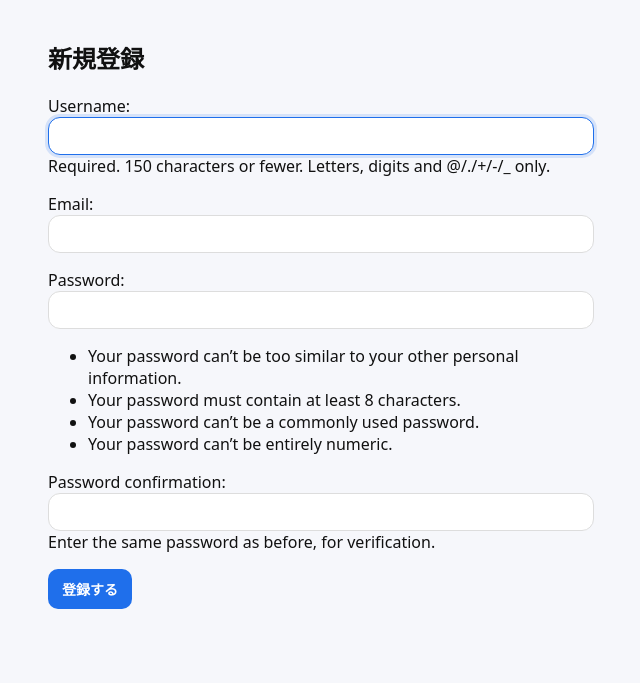
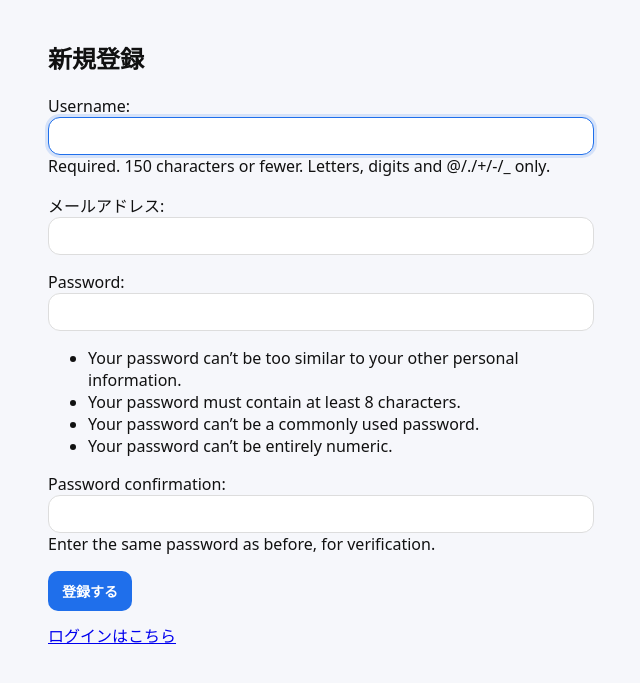
Before and after one commit to 3525ta1ch1-png/trip-plus, a Django app: page /signup/ in a window 1280 px wide. Shown: the part 138-821 px from the top of the page, without its empty margins (142-782 px from the left). Before the commit the page ends 747 px from the top, so only its background shows below. Run offline with Django 5.2, Linux system fonts and the light colour scheme.

Commit message:
新規登録画面

```diff
--- a/accounts/forms.py
+++ b/accounts/forms.py
@@ -5,7 +5,7 @@ from django.contrib.auth import get_user_model
 User = get_user_model()
 
 class SignupForm(UserCreationForm):
-    email = forms.EmailField(required=True)
+    email = forms.EmailField(required=True, label="メールアドレス")
 
     class Meta(UserCreationForm.Meta):
         model = User
--- a/accounts/templates/accounts/login.html
+++ b/accounts/templates/accounts/login.html
@@ -19,6 +19,10 @@
 
         <button type="submit">ログイン</button>
     </form>
+
+    <p style="magin-top: 14px;">
+        <a href="{% url 'signup'%}">新規登録はこちら</a>
+    </p>
 </div>
 
 </body>
--- a/accounts/templates/accounts/signup.html
+++ b/accounts/templates/accounts/signup.html
@@ -1,12 +1,18 @@
 {% extends "base.html" %}
+
 {% block title %}新規登録{% endblock %}
 {% block header_title %}新規登録{% endblock %}
 
 {% block content %}
   <h2>新規登録</h2>
+
   <form method="post" style="max-width:520px;">
     {% csrf_token %}
     {{ form.as_p }}
     <button class="btn" type="submit">登録する</button>
   </form>
+
+  <p style="margin-top:12px;">
+    <a href="{% url 'login' %}">ログインはこちら</a>
+  </p>
 {% endblock %}
--- a/accounts/urls.py
+++ b/accounts/urls.py
@@ -4,6 +4,7 @@ from . import views
 urlpatterns = [
     path("", views.home, name="home"),
     path("login/", views.login_view, name="login"),
+    path("signup/", views.signup, name="signup"),
     path("logout/", views.logout_view, name="logout"),
     path("favorites/", views.favorites, name="favorites"),
     path("signup/", views.signup, name="signup"),
--- a/accounts/views.py
+++ b/accounts/views.py
@@ -62,11 +62,11 @@ def email_change(request):
     if request.method == "POST":
         form = EmailChangeForm(request.POST)
         if form.is_valid():
-            request.user.email = form.creaned_data["email"]
-            form.save()
+            request.user.email = form.cleaned_data["email"]
+            request.user.save()
             return redirect("home")
     else:
-        form = EmailChangeForm(instence=request.user)
+        form = EmailChangeForm(initial={"email": request.user.email})
 
     return render(request, "accounts/email_change.html", {"form": form})
 
```
Also changed, not shown: db.sqlite3.
